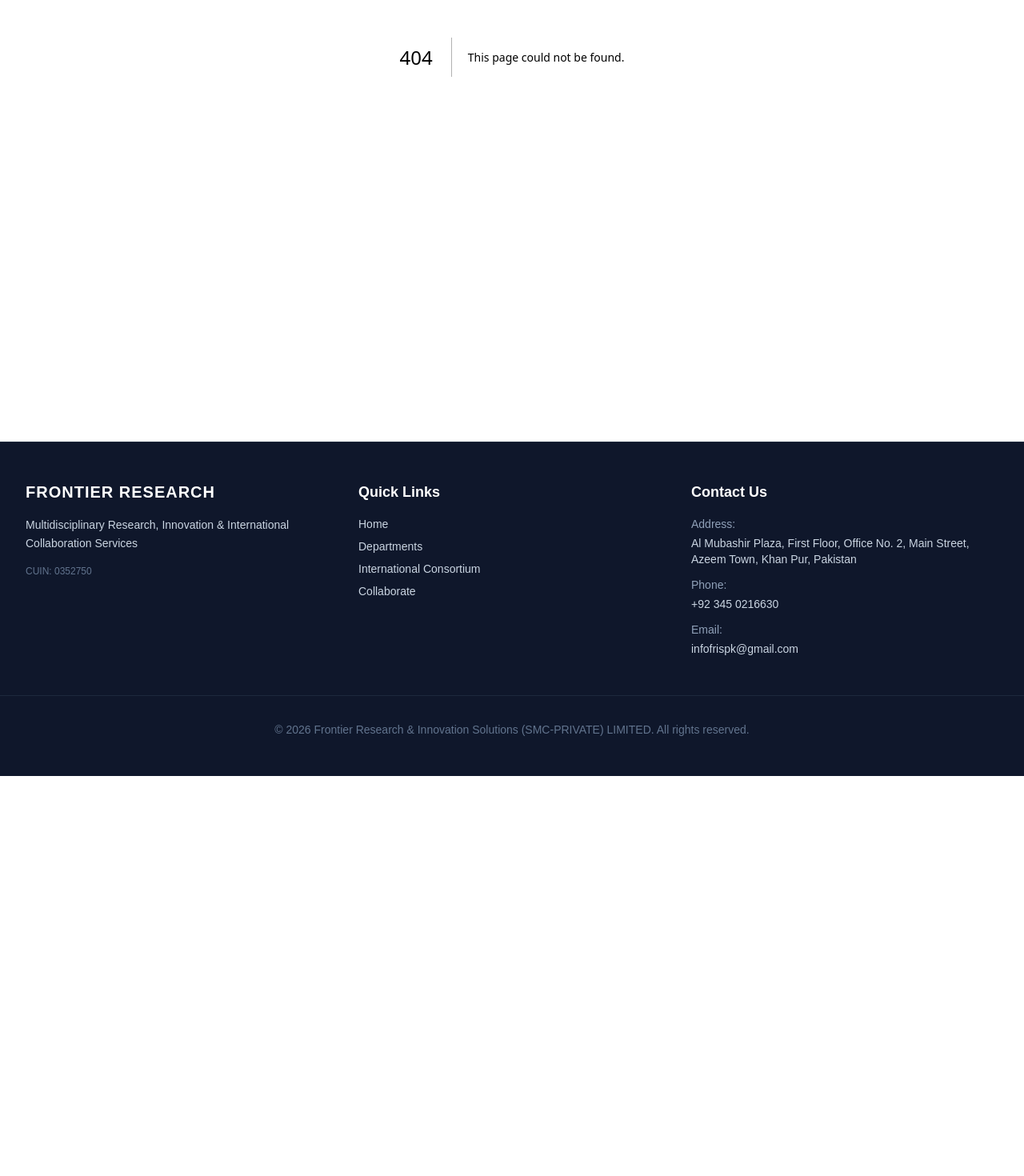
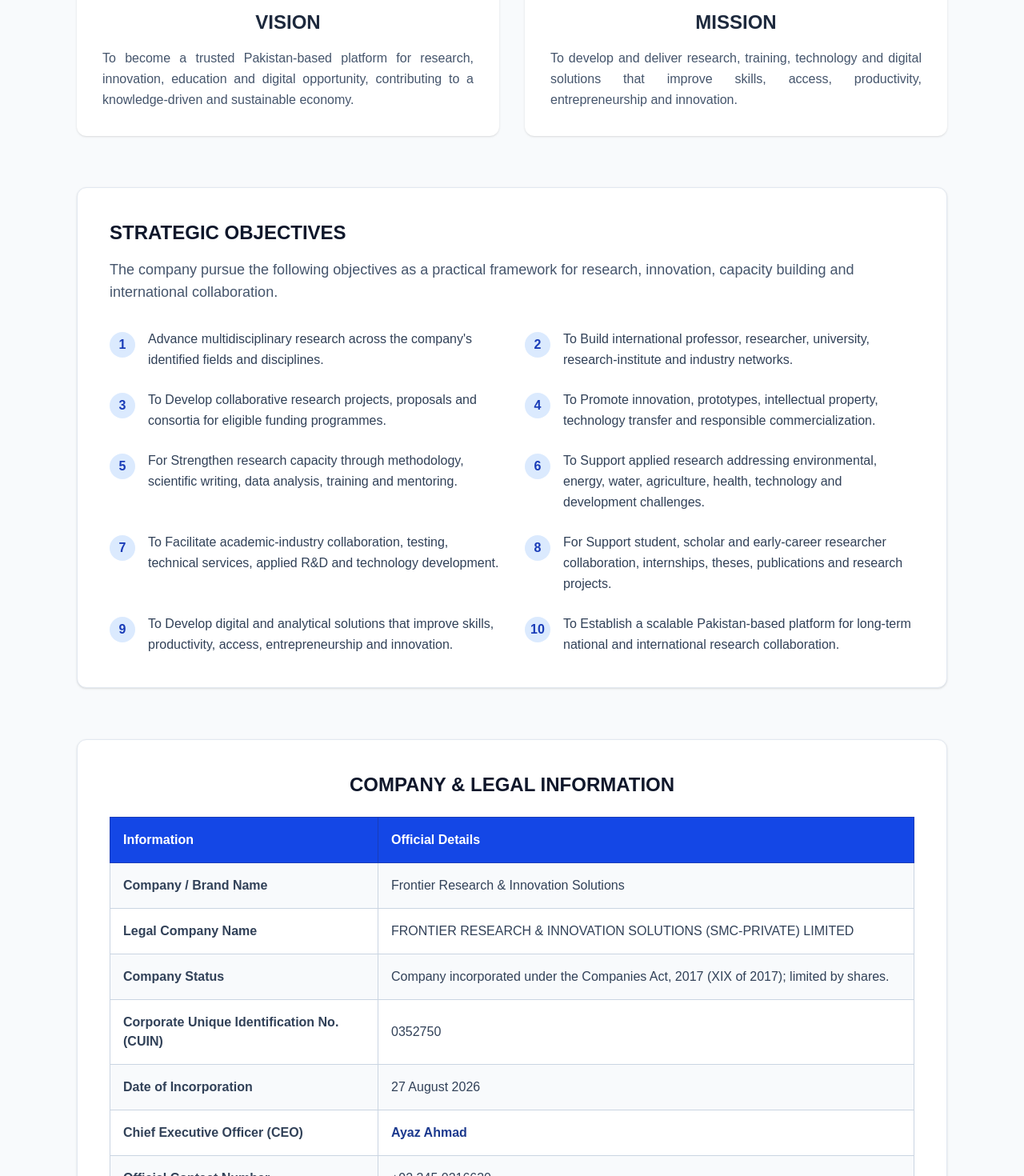
Before and after one commit to saeed7979-svg/frontier-research, a Next.js app: page /about in a window 1280 px wide. Before the commit this address had no page. Shown: the part 451-1921 px from the top of the page at 80% size. Before the commit the page ends 1421 px from the top, so only its background shows below. Built offline with nearby package versions, Linux system fonts and the light colour scheme.

Commit message:
Added About Us page with legal info

```diff
--- /dev/null
+++ b/app/about/page.tsx
@@ -0,0 +1,119 @@
+import React from 'react';
+
+export default function About() {
+  return (
+    <div className="bg-slate-50 min-h-screen pb-16">
+      {/* Header Section */}
+      <section className="bg-slate-900 text-white py-16 text-center px-4">
+        <h1 className="text-4xl md:text-5xl font-bold mb-4">About Us</h1>
+        <h2 className="text-xl md:text-2xl font-medium text-blue-300">FRONTIER RESEARCH & INNOVATION SOLUTIONS</h2>
+        <p className="text-slate-300 mt-2">(SMC-PRIVATE) LIMITED — Pakistan</p>
+      </section>
+
+      <div className="max-w-6xl mx-auto px-4 sm:px-6 lg:px-8 mt-12 space-y-16">
+
+        {/* Vision & Mission Grid */}
+        <div className="grid md:grid-cols-2 gap-8">
+          <div className="bg-white p-8 rounded-xl shadow-sm border-t-4 border-blue-900">
+            <h3 className="text-2xl font-bold text-slate-800 mb-4 text-center">VISION</h3>
+            <p className="text-slate-600 text-justify leading-relaxed">
+              To become a trusted Pakistan-based platform for research, innovation, education and digital opportunity, contributing to a knowledge-driven and sustainable economy.
+            </p>
+          </div>
+          <div className="bg-white p-8 rounded-xl shadow-sm border-t-4 border-blue-900">
+            <h3 className="text-2xl font-bold text-slate-800 mb-4 text-center">MISSION</h3>
+            <p className="text-slate-600 text-justify leading-relaxed">
+              To develop and deliver research, training, technology and digital solutions that improve skills, access, productivity, entrepreneurship and innovation.
+            </p>
+          </div>
+        </div>
+
+        {/* Strategic Objectives */}
+        <div className="bg-white p-8 md:p-10 rounded-xl shadow-sm border border-slate-200">
+          <h3 className="text-2xl font-bold text-slate-900 mb-4">STRATEGIC OBJECTIVES</h3>
+          <p className="text-slate-600 mb-8 text-lg">
+            The company pursue the following objectives as a practical framework for research, innovation, capacity building and international collaboration.
+          </p>
+
+          <div className="grid md:grid-cols-2 gap-x-8 gap-y-6">
+            {[
+              "Advance multidisciplinary research across the company's identified fields and disciplines.",
+              "To Build international professor, researcher, university, research-institute and industry networks.",
+              "To Develop collaborative research projects, proposals and consortia for eligible funding programmes.",
+              "To Promote innovation, prototypes, intellectual property, technology transfer and responsible commercialization.",
+              "For Strengthen research capacity through methodology, scientific writing, data analysis, training and mentoring.",
+              "To Support applied research addressing environmental, energy, water, agriculture, health, technology and development challenges.",
+              "To Facilitate academic-industry collaboration, testing, technical services, applied R&D and technology development.",
+              "For Support student, scholar and early-career researcher collaboration, internships, theses, publications and research projects.",
+              "To Develop digital and analytical solutions that improve skills, productivity, access, entrepreneurship and innovation.",
+              "To Establish a scalable Pakistan-based platform for long-term national and international research collaboration."
+            ].map((objective, index) => (
+              <div key={index} className="flex items-start">
+                <div className="flex-shrink-0 w-8 h-8 rounded-full bg-blue-100 text-blue-800 font-bold flex items-center justify-center mr-4 mt-1">
+                  {index + 1}
+                </div>
+                <p className="text-slate-700 text-sm md:text-base leading-relaxed">
+                  {objective}
+                </p>
+              </div>
+            ))}
+          </div>
+        </div>
+
+        {/* Company & Legal Information Table */}
+        <div className="bg-white p-8 md:p-10 rounded-xl shadow-sm border border-slate-200">
+          <h3 className="text-2xl font-bold text-slate-900 mb-6 text-center">COMPANY & LEGAL INFORMATION</h3>
+          <div className="overflow-x-auto">
+            <table className="w-full text-left border-collapse">
+              <thead>
+                <tr className="bg-blue-700 text-white">
+                  <th className="p-4 border border-blue-800 w-1/3">Information</th>
+                  <th className="p-4 border border-blue-800">Official Details</th>
+                </tr>
+              </thead>
+              <tbody className="text-slate-700">
+                <tr className="bg-slate-50">
+                  <td className="p-4 border border-slate-300 font-semibold">Company / Brand Name</td>
+                  <td className="p-4 border border-slate-300">Frontier Research & Innovation Solutions</td>
+                </tr>
+                <tr>
+                  <td className="p-4 border border-slate-300 font-semibold">Legal Company Name</td>
+                  <td className="p-4 border border-slate-300">FRONTIER RESEARCH & INNOVATION SOLUTIONS (SMC-PRIVATE) LIMITED</td>
+                </tr>
+                <tr className="bg-slate-50">
+                  <td className="p-4 border border-slate-300 font-semibold">Company Status</td>
+                  <td className="p-4 border border-slate-300">Company incorporated under the Companies Act, 2017 (XIX of 2017); limited by shares.</td>
+                </tr>
+                <tr>
+                  <td className="p-4 border border-slate-300 font-semibold">Corporate Unique Identification No. (CUIN)</td>
+                  <td className="p-4 border border-slate-300">0352750</td>
+                </tr>
+                <tr className="bg-slate-50">
+                  <td className="p-4 border border-slate-300 font-semibold">Date of Incorporation</td>
+                  <td className="p-4 border border-slate-300">27 August 2026</td>
+                </tr>
+                <tr>
+                  <td className="p-4 border border-slate-300 font-semibold">Chief Executive Officer (CEO)</td>
+                  <td className="p-4 border border-slate-300 font-bold text-blue-900">Ayaz Ahmad</td>
+                </tr>
+                <tr className="bg-slate-50">
+                  <td className="p-4 border border-slate-300 font-semibold">Official Contact Number</td>
+                  <td className="p-4 border border-slate-300">+92 345 0216630</td>
+                </tr>
+                <tr>
+                  <td className="p-4 border border-slate-300 font-semibold">Official Email</td>
+                  <td className="p-4 border border-slate-300">ayazsb1993@gmail.com</td>
+                </tr>
+                <tr className="bg-slate-50">
+                  <td className="p-4 border border-slate-300 font-semibold">Registered / Business Address</td>
+                  <td className="p-4 border border-slate-300">Al Mubashir Plaza, First Floor, Office No. 2, Main Street, Azeem Town, Khan Pur, Pakistan</td>
+                </tr>
+              </tbody>
+            </table>
+          </div>
+        </div>
+
+      </div>
+    </div>
+  );
+}
--- a/components/Navbar.tsx
+++ b/components/Navbar.tsx
@@ -22,6 +22,7 @@
           <Link href="/departments" className="hover:text-blue-400 transition-colors">Departments</Link>
           <Link href="/consortium" className="hover:text-blue-400 transition-colors">International Consortium</Link>
           <Link href="/collaboration" className="hover:text-blue-400 transition-colors">Collaborate</Link>
+          <Link href="/about" className="text-slate-300 hover:text-white">About Us</Link>
         </div>
 
         <Link href="/contact" className="bg-blue-600 hover:bg-blue-700 px-5 py-2 rounded text-sm font-semibold transition-colors cursor-pointer inline-block">
```
